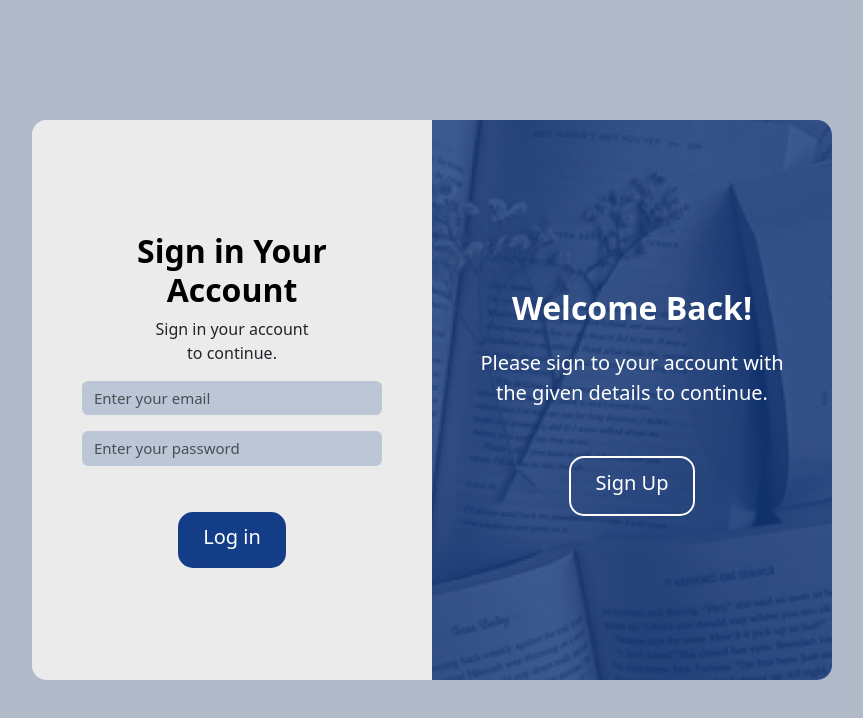
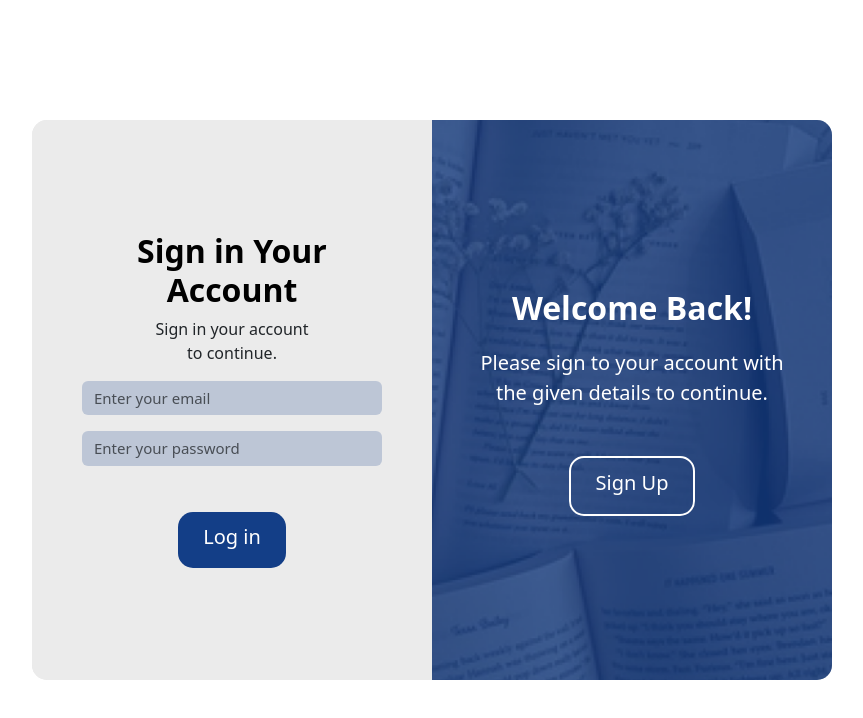
Before and after one commit to blekism/crb-react, a React (Vite) app: page / in a window 1280 px wide. Shown: the top 718 px of the page, without its empty margins (208-1071 px from the left). Built offline with nearby package versions, Linux system fonts and the light colour scheme; the HTML template or start-up script is replaced by a standard one.

Commit message:
add routing

```diff
--- a/src/App.jsx
+++ b/src/App.jsx
@@ -1,11 +1,17 @@
 import React from "react";
 import Homepage from "./user/Homepage/Homepage.jsx";
 import Login from "./user/loginSignupPage/loginRegister.jsx";
+import { BrowserRouter as Router, Route, Routes, Link } from "react-router-dom";
 
 function App() {
   return (
     <>
-      <Login />
+      <Router>
+        <Routes>
+          <Route path="/" element={<Login />} />
+          <Route path="/Home" element={<Homepage />} />
+        </Routes>
+      </Router>
     </>
   );
 }
--- a/src/user/loginSignupPage/loginRegister.css
+++ b/src/user/loginSignupPage/loginRegister.css
@@ -1,6 +1,3 @@
-body{
-    background: #b0bac9;
-}
 .loginSignupParentCont {
     display: flex;
     flex-wrap: column;
```
